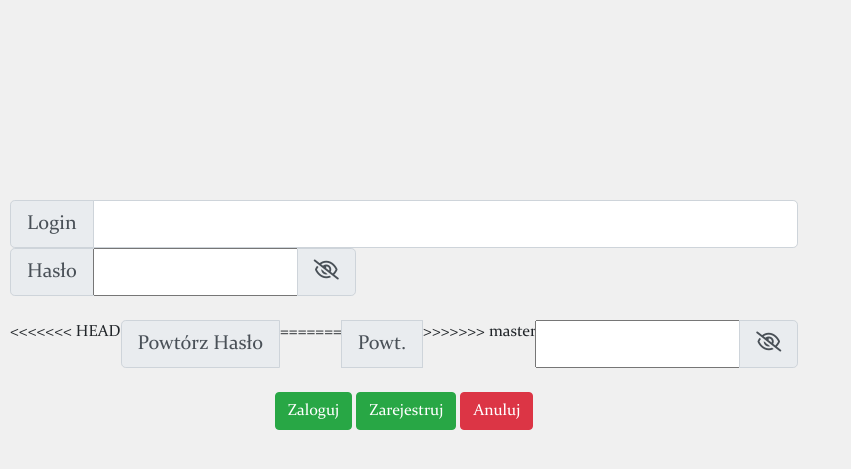
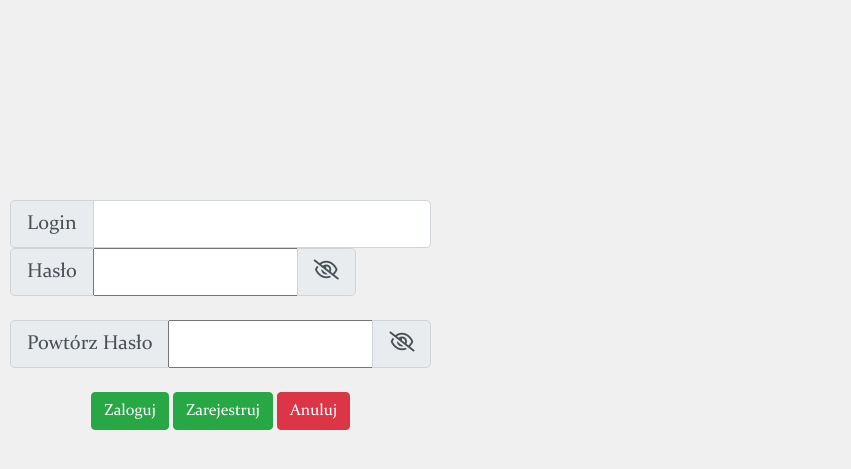
Before and after one commit to tymon007/ms, a Django app: page /sign_in/ in a window 1280 px wide. Shown: the part 165-634 px from the top of the page, without its empty margins (0-851 px from the left). Run offline with Django 3.2, Linux system fonts and the light colour scheme; some libraries are stand-ins or nearby versions.

Commit message:
s
dsadass

```diff
--- a/main_page/templates/registration/signup.html
+++ b/main_page/templates/registration/signup.html
@@ -39,11 +39,7 @@
 
             <div class="input-group input-group-lg" id="show_hide_repeat_password">
                 <div class="input-group-prepend">
-<<<<<<< HEAD
                     <span class="input-group-text">Powtórz Hasło</span>
-=======
-                    <span class="input-group-text">Powt.</span>
->>>>>>> master
                 </div>
 
                 <input type="password" name="password2" lass="form-control" placeholder="" aria-label="Username" aria-describedby="basic-addon1" required>
```
